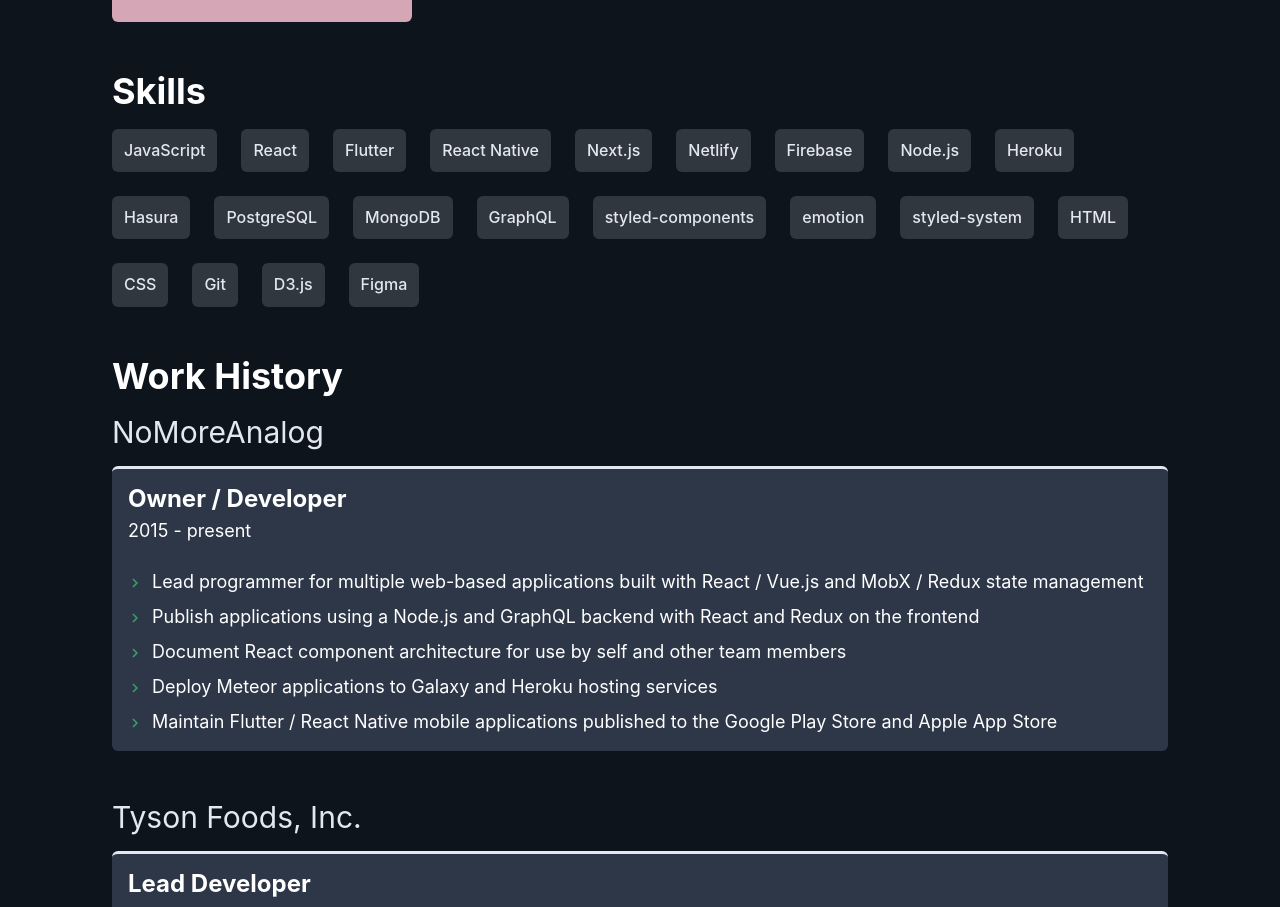
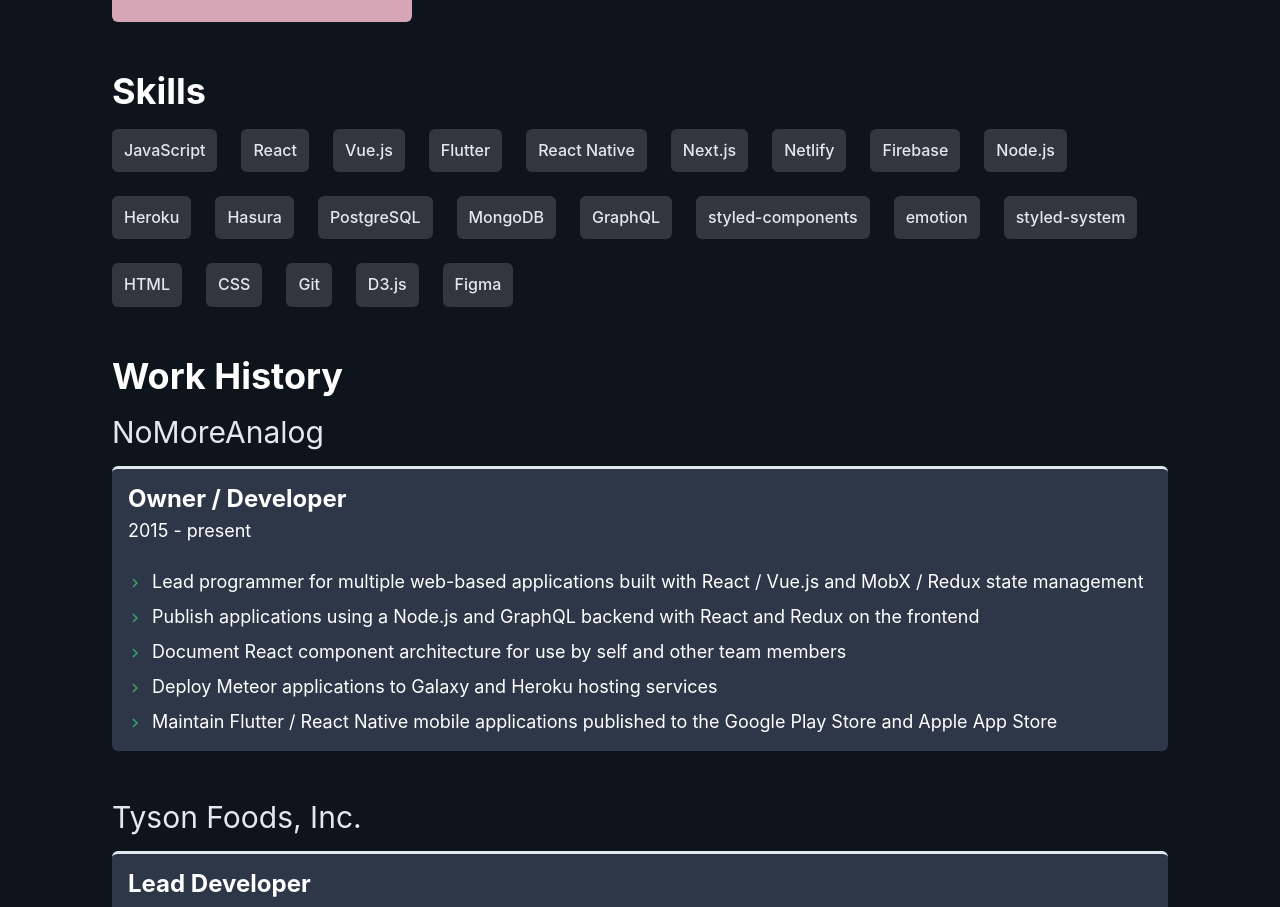
Before and after one commit to joserocha3/pablorocha.me, a Next.js app: page /about in a window 1280 px wide. Shown: the part 1320-2227 px from the top of the page. Built offline with nearby package versions, Linux system fonts and the light colour scheme.

Commit message:
add vue.js

```diff
--- a/src/components/Skills.js
+++ b/src/components/Skills.js
@@ -5,6 +5,7 @@
 const data = [
   'JavaScript',
   'React',
+  'Vue.js',
   'Flutter',
   'React Native',
   'Next.js',
```
